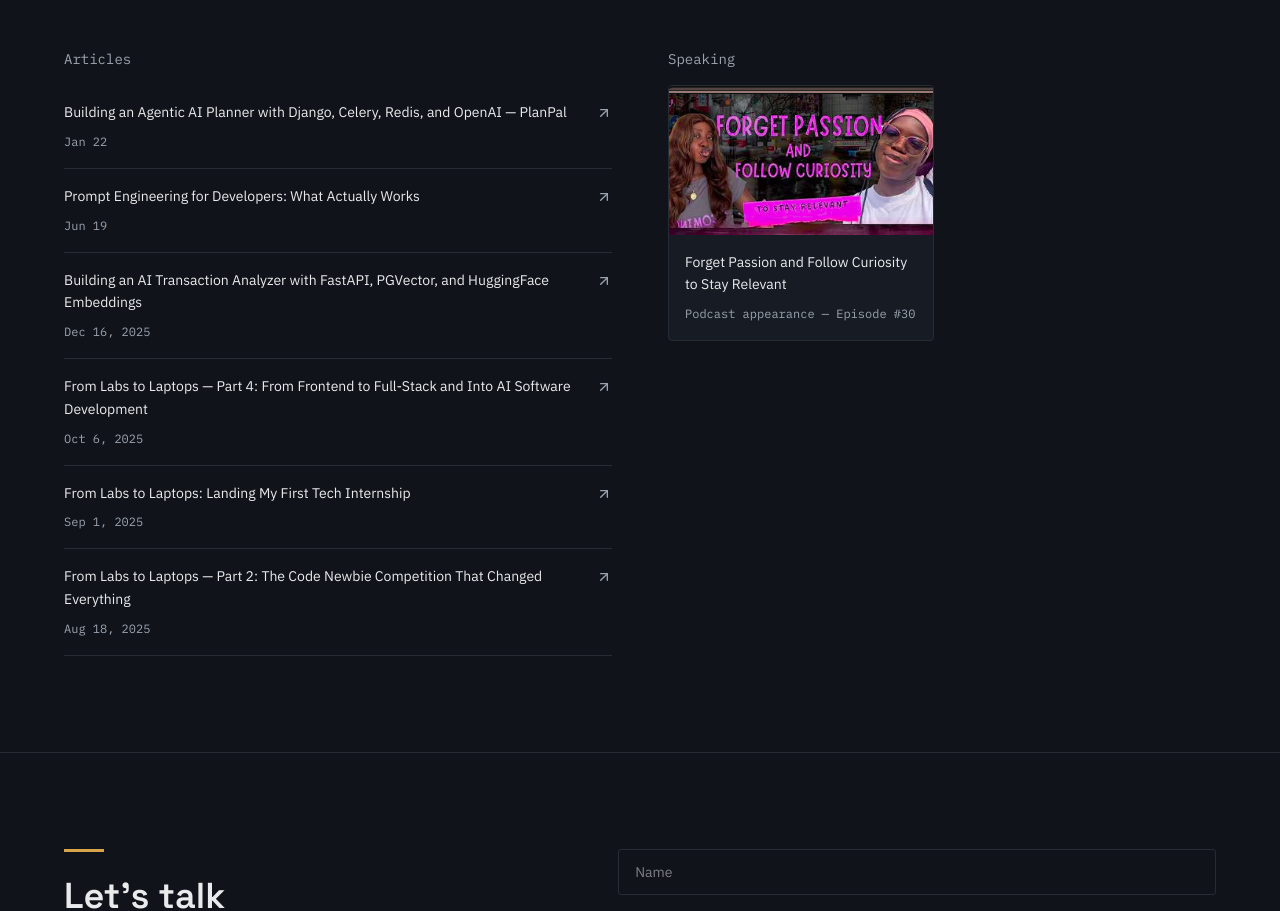
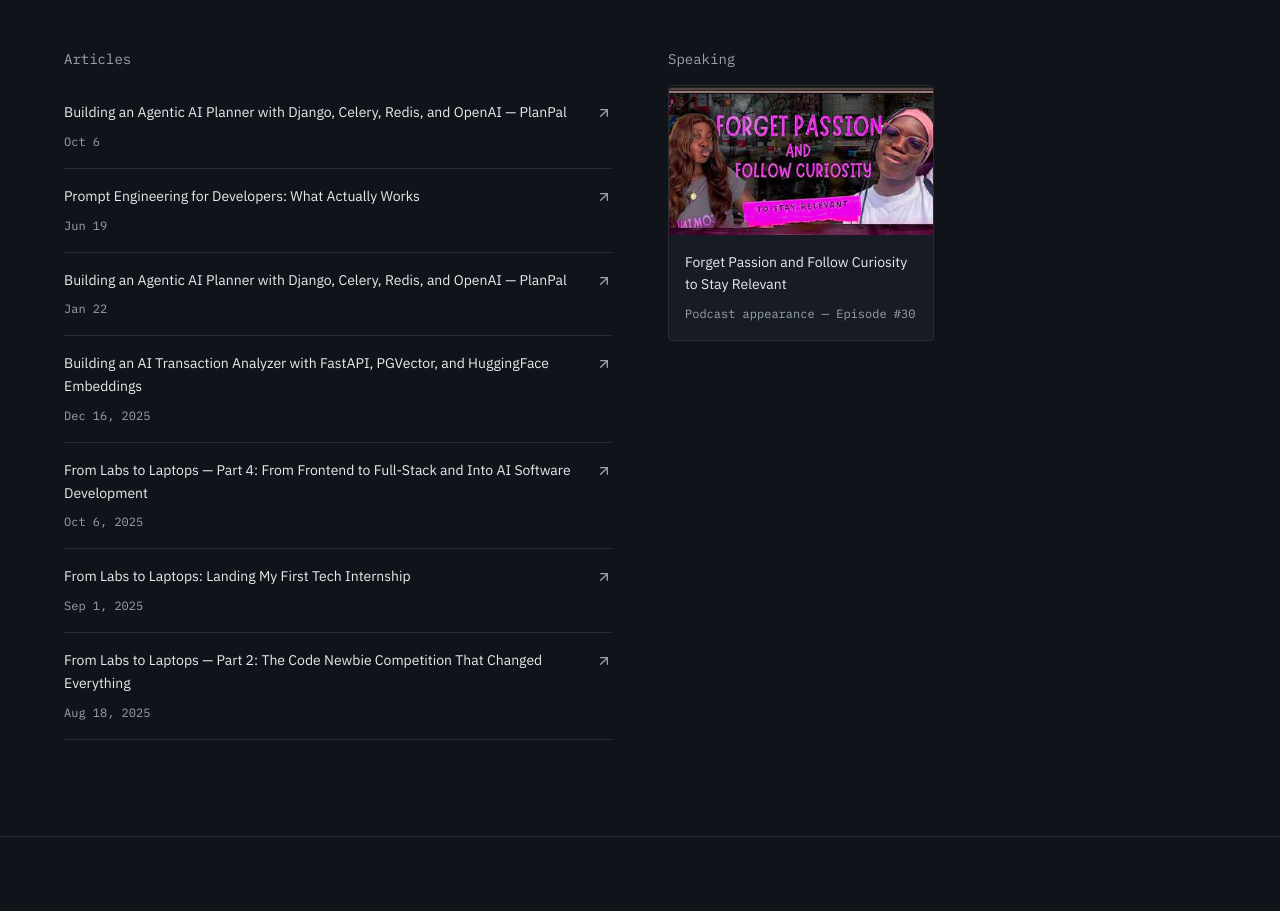
Before and after one commit to Debby486/Deborah-portfolio, a React (Vite) app: page / in a window 1280 px wide. Shown: the part 2285-3196 px from the top of the page. Built offline with nearby package versions, Linux system fonts and the light colour scheme.

Commit message:
Add voice support agent medium article

```diff
--- a/src/data/content.js
+++ b/src/data/content.js
@@ -26,13 +26,18 @@ export const FALLBACK =
 export const ARTICLES = [
   {
     title: "Building an Agentic AI Planner with Django, Celery, Redis, and OpenAI — PlanPal",
-    date: "Jan 22",
-    href: "https://medium.com/@deborahbalogun07/building-an-agentic-ai-planner-with-django-celery-redis-and-openai-planpal-9eb518f676d0",
+    date: "Oct 6",
+    href: "https://medium.com/@deborahbalogun07/building-a-real-time-voice-support-agent-with-pipecat-deepgram-and-openai-c4ed9a54a717",
   },
   {
     title: "Prompt Engineering for Developers: What Actually Works",
     date: "Jun 19",
     href: "#",
+  },
+  {
+    title: "Building an Agentic AI Planner with Django, Celery, Redis, and OpenAI — PlanPal",
+    date: "Jan 22",
+    href: "https://medium.com/@deborahbalogun07/building-an-agentic-ai-planner-with-django-celery-redis-and-openai-planpal-9eb518f676d0",
   },
   {
     title: "Building an AI Transaction Analyzer with FastAPI, PGVector, and HuggingFace Embeddings",
```
